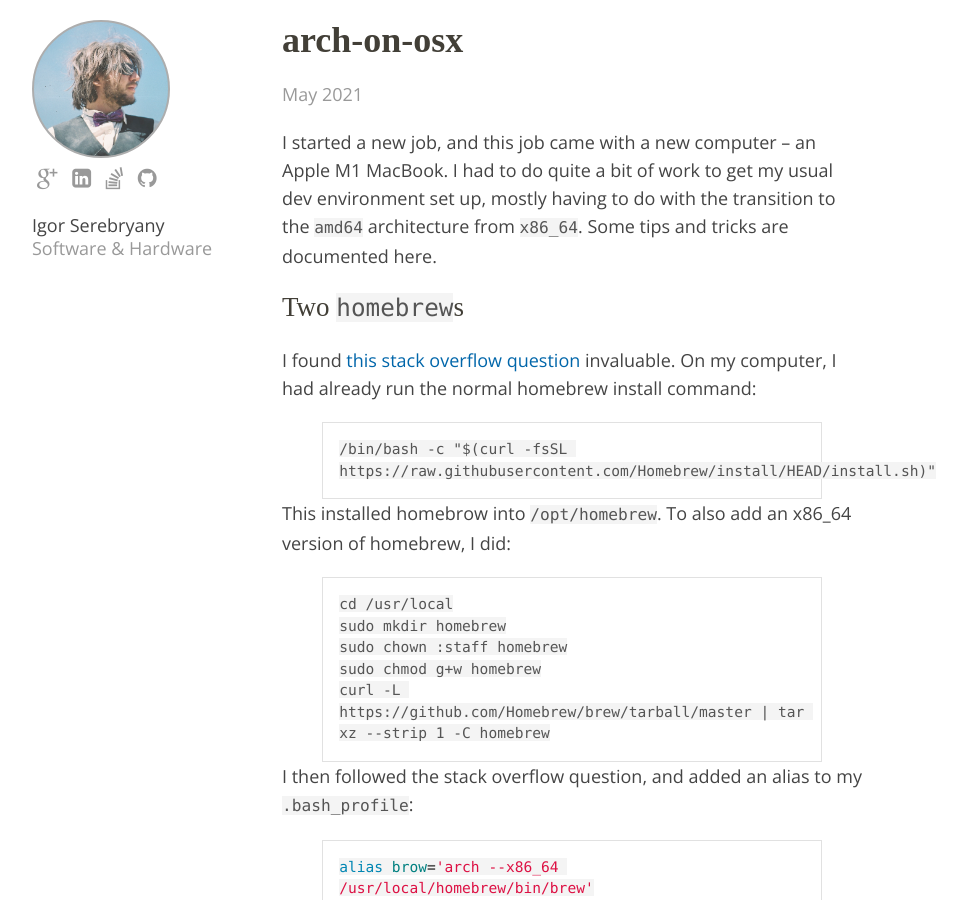
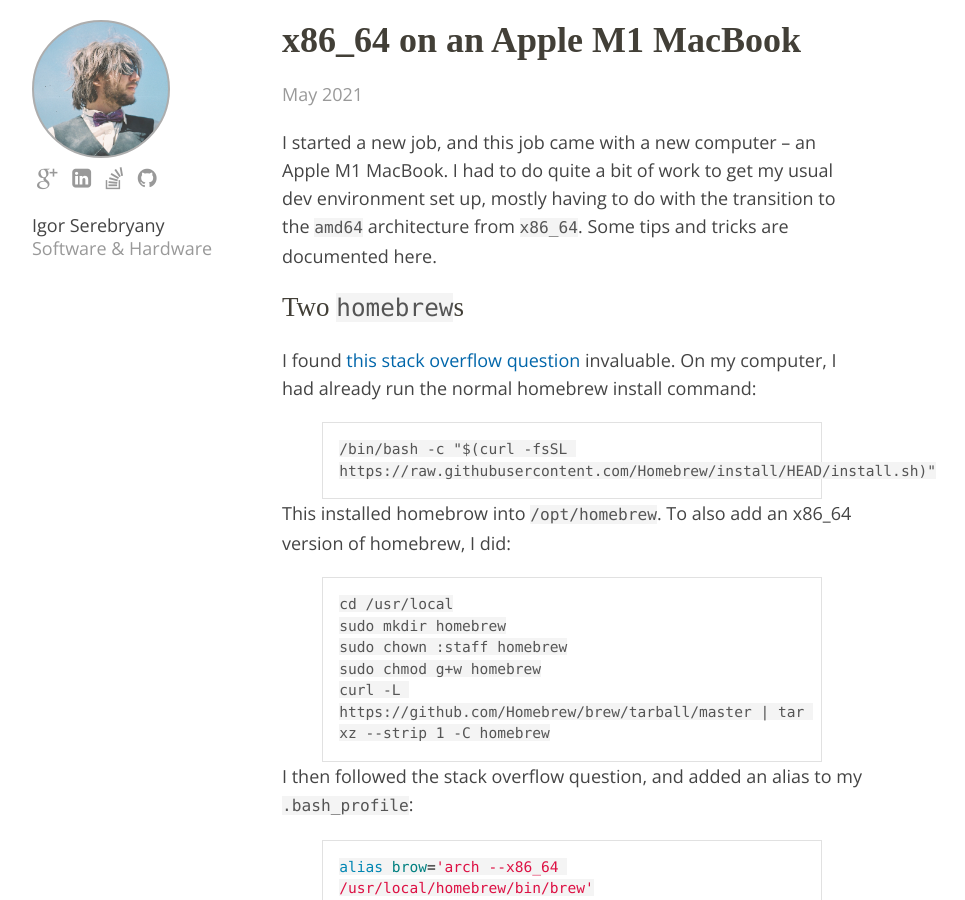
Before and after one commit to igor47/blog, a Jekyll site: the page built from _posts/2021-05-11-navigating-arch-on-osx.md, in a window 1280 px wide and 900 px high. Shown: the whole window, without its empty margins (138-1103 px from the left). Built offline with Jekyll 4.4.1, drawn with Linux system fonts in a browser that asks for light colours; some web fonts are replaced.

Commit message:
arch: change post title

```diff
--- a/_posts/2021-05-11-navigating-arch-on-osx.md
+++ b/_posts/2021-05-11-navigating-arch-on-osx.md
@@ -1,6 +1,6 @@
 ---
 layout: post
-title: arch-on-osx
+title: x86_64 on an Apple M1 MacBook
 ---
 
 I started a new job, and this job came with a new computer -- an Apple M1 MacBook.
```
